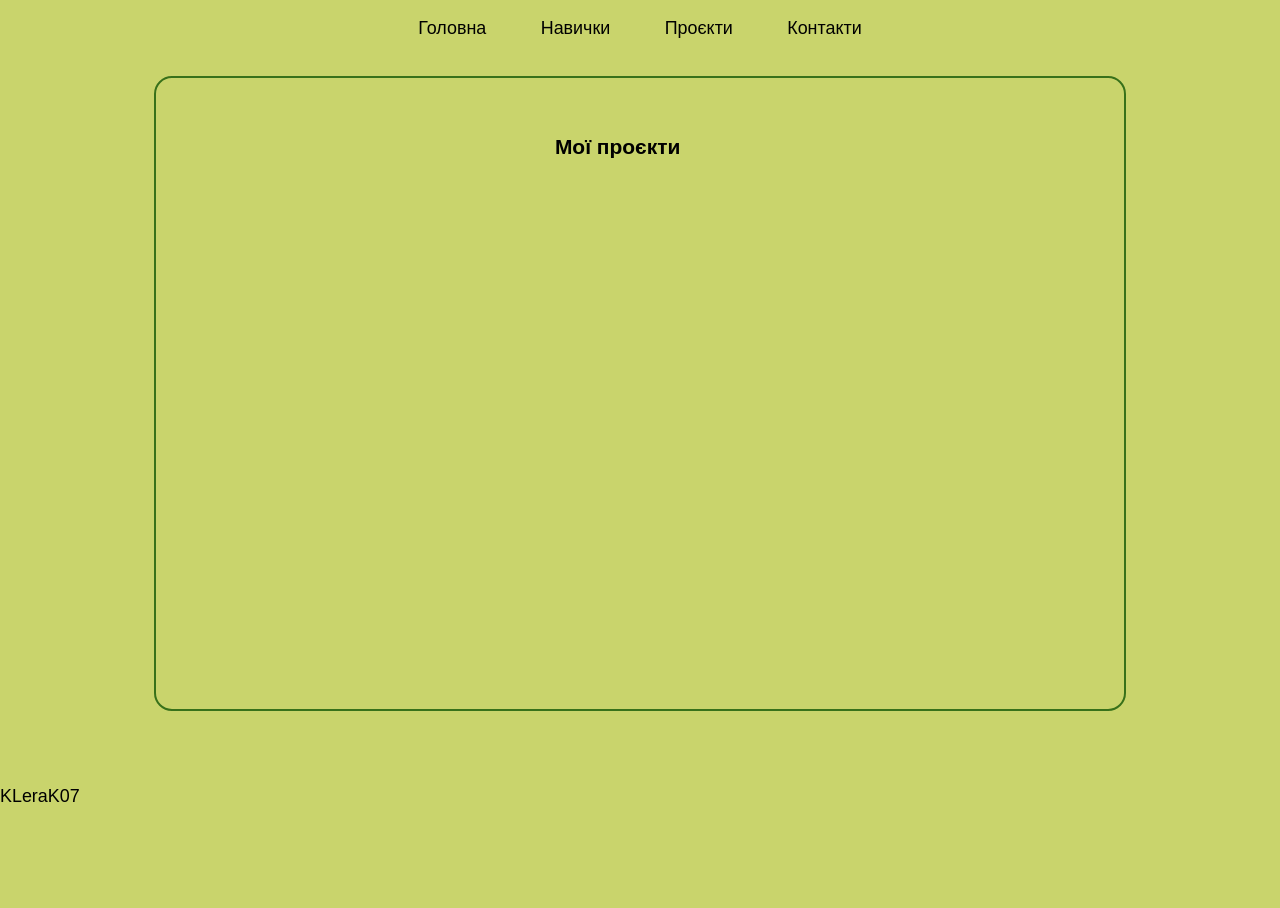
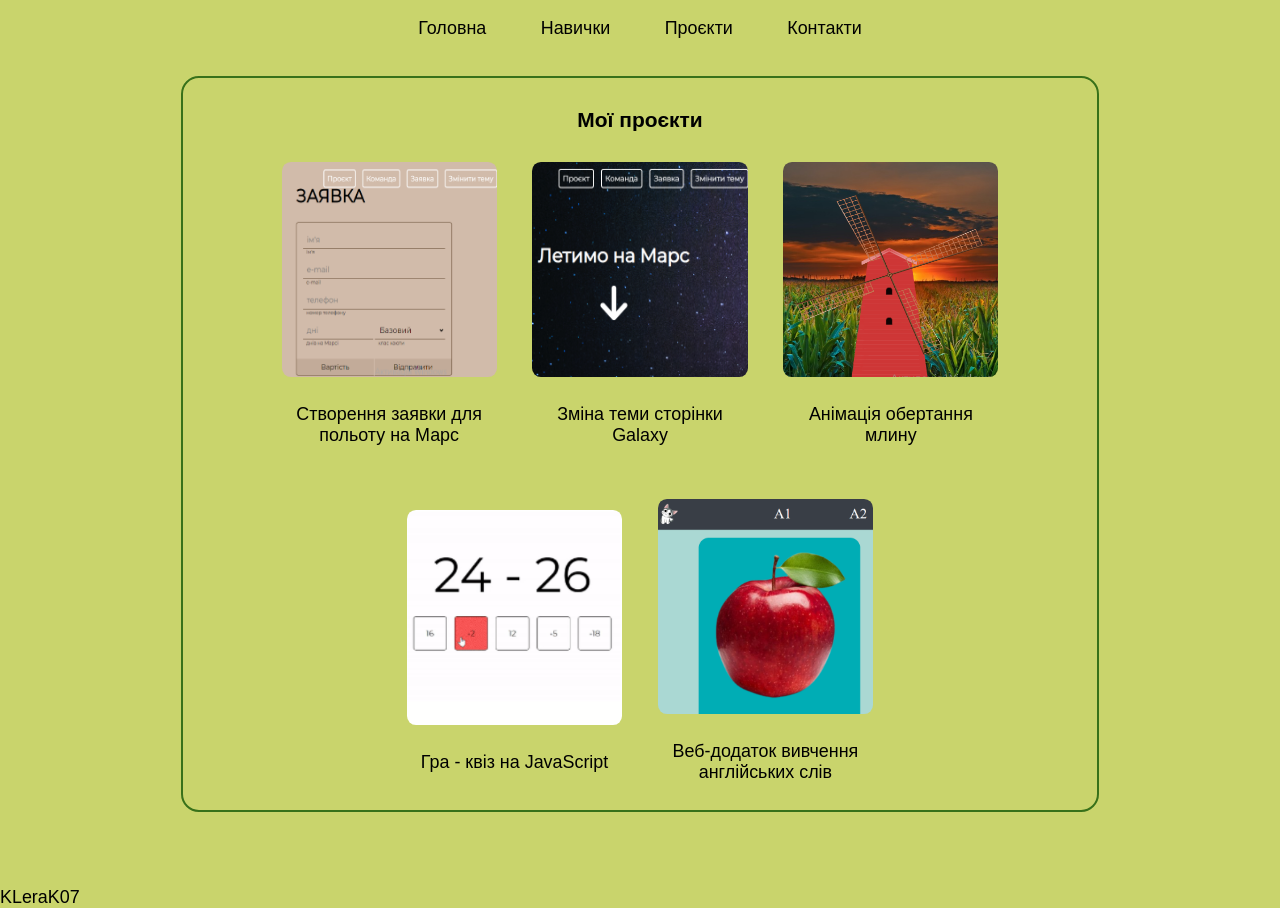
Before and after one commit to KLeraK07/final_frontend, a plain HTML site: page projects.html in a window 1280 px wide. Before the commit the page ends 807 px from the top, so only its background shows below. Drawn offline with Linux system fonts and the light colour scheme.

Commit message:
Add files via upload

```diff
--- a/projects.html
+++ b/projects.html
@@ -15,30 +15,31 @@
                 <li><a href="kontact.html">Контакти</a></li>
             </ul>
         </header>
-        <main>
+        <main class="my_progect">
 
             <h3 class="text_project">Мої проєкти</h3>
+            <div class="projects">
                 <div class = "one_project">
-                    <img src=""/>
-                    <p></p>
+                    <img class ="proga" src="src/order.png"/>
+                    <p>Створення заявки для польоту на Марс</p>
                 </div>
                 <div class = "one_project">
-                    <img src=""/>
-                    <p></p>
+                    <img class ="proga" src="src/Galaxy.png"/>
+                    <p>Зміна теми сторінки Galaxy</p>
                 </div>
                 <div class = "one_project">
-                    <img src=""/>
-                    <p></p>
+                    <img class ="proga" src="src/mlin.png"/>
+                    <p>Анімація обертання млину</p>
                 </div>
                 <div class = "one_project">
-                    <img src=""/>
-                    <p></p>
+                    <img class ="proga" src="src/kviz.png"/>
+                    <p>Гра - квіз на JavaScript</p>
                 </div>
                 <div class = "one_project">
-                    <img src=""/>
-                    <p></p>
+                    <img class ="proga" src="src/eng_words.png"/>
+                    <p>Веб-додаток вивчення англійських слів</p>
                 </div>
-
+            </div>
         </main>
 
         <div class="button_github">
```
Also changed, not shown: scills.html (+6 -6 lines), src/Galaxy.png (added), src/eng_words.png (added), src/kviz.png (added), src/mlin.png (added), src/order.png (added).
